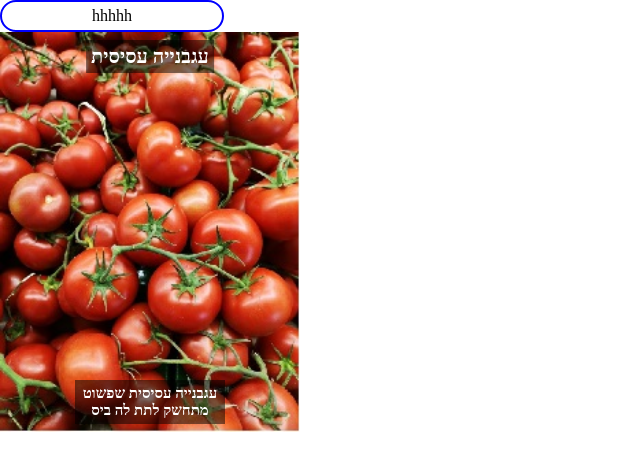
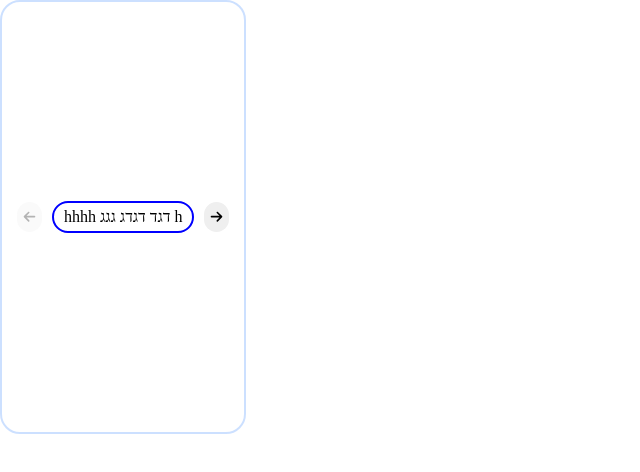
Before and after one commit to hadar888/Reeco-Hadar-Shoshan-Senior-FE-Task-V2, a React app: page / in a window 1280 px wide. Shown: the top 472 px of the page, without its empty margins (0-640 px from the left). Built offline with nearby package versions, Linux system fonts and the light colour scheme.

Commit message:
adding basic carousel

```diff
--- a/src/components/App.tsx
+++ b/src/components/App.tsx
@@ -1,11 +1,13 @@
 import React from "react";
 import Chip from "./Chip";
 import ItemCard from "./ItemCard";
+import Carousel from "./Carousel";
 
 const App = () => {
     return (
         <>
-            <Chip text={"hhhhh"} color={"blue"} width={200} />
+            <Carousel step={20}>
+                <Chip text={"hhhh דגד דגדג גגג h"} color={"blue"} />
                 <ItemCard
                     name={"עגבנייה עסיסית"}
                     description={"עגבנייה עסיסית שפשוט מתחשק לתת לה ביס"}
@@ -13,6 +15,7 @@ const App = () => {
                     width={300}
                     height={400}
                 />
+            </Carousel>
         </>
     )
 }
--- /dev/null
+++ b/src/components/Carousel.tsx
@@ -0,0 +1,134 @@
+import React, { useEffect, useMemo, useRef, useState } from "react";
+import { FaArrowRight, FaArrowLeft } from "react-icons/fa6";
+import styled from "styled-components";
+import { v4 as uuidv4 } from 'uuid';
+
+interface CarouselContainerProps {
+    $width: number;
+}
+
+const gapSize = 10;
+const CarouselContainer = styled.div<CarouselContainerProps>(({ $width }) => ({
+    display: 'flex',
+    flexDirection: 'row',
+    alignItems: 'center',
+    padding: '15px',
+    border: 'solid 2px #0064ff33',
+    justifyContent: 'space-around',
+    borderRadius: '20px',
+    width: `${$width}px`,
+    gap: `${gapSize}px`,
+}));
+
+const directionButtonWidth = 25;
+const DirectionButton = styled.button(() => ({
+    borderRadius: '15px',
+    border: 'none',
+    width: `${directionButtonWidth}px`,
+    height: '30px',
+    display: 'flex',
+    justifyContent: 'center',
+    alignItems: 'center',
+    '&:not(:disabled)': {
+        cursor: 'pointer',
+    }
+}));
+
+const CarouselContent = styled.div(() => ({
+    display: 'flex',
+    alignItems: 'center',
+    flexDirection: 'row',
+    gap: '5px',
+    // overflow: "hidden",
+    overflowX: 'scroll',
+}));
+
+interface CarouselProps {
+    children: React.ReactNode[];
+    step: number;
+}
+
+const Carousel = (props: CarouselProps) => {
+    const { children, step } = props;
+
+    if (step <= 0) {
+        throw new Error("The value must be a positive number.");
+    }
+
+    const [scrollPosition, setScrollPosition] = useState<number>(0);
+    const [containerWidth, setContainerWidth] = useState<number>(0);
+    const containerRef = useRef<HTMLDivElement | null>(null);
+    const firstItemRef = useRef<HTMLDivElement | null>(null);
+
+    useEffect(() => {
+        if (!firstItemRef.current) return;
+
+        const contentSize = firstItemRef.current.clientWidth;
+        const wrapperSize = (directionButtonWidth * 2) + (gapSize * 2)
+        setContainerWidth(contentSize + wrapperSize);
+    }, []);
+
+    const isPrevDisabled = useMemo(() => {
+        return scrollPosition <= 0;
+    }, [scrollPosition]);
+
+    const isNextDisabled = useMemo(() => {
+        if (!containerRef.current) return;
+
+        return scrollPosition >= containerRef.current.scrollWidth - containerRef.current.clientWidth;
+    }, [scrollPosition]);
+
+    const handleScroll = (direction: "prev" | "next") => {
+        if (!containerRef.current) return;
+
+        const isPrev = direction === "prev";
+
+        const newScrollPosition = isPrev
+            ? Math.max(scrollPosition - step, 0)
+            : Math.min(scrollPosition + step, containerRef.current.scrollWidth - containerRef.current.clientWidth);
+
+        containerRef.current.scrollTo({
+            left: newScrollPosition,
+            behavior: "smooth"
+        });
+        setScrollPosition(newScrollPosition);
+    }
+
+    const handlePrev = () => {
+        handleScroll("prev");
+    }
+
+    const handleNext = () => {
+        handleScroll("next")
+    }
+
+    return (
+        <CarouselContainer $width={containerWidth}>
+            <DirectionButton
+                disabled={isPrevDisabled}
+                onClick={handlePrev}
+            >
+                <FaArrowLeft />
+            </DirectionButton>
+            <CarouselContent ref={containerRef}>
+                {
+                    children.map((item, index) => {
+                        return (
+                            <div key={uuidv4()} ref={index === 0 ? firstItemRef : null}>
+                                {item}
+                            </div>
+                        )
+                    })
+                }
+            </CarouselContent>
+            <DirectionButton
+                disabled={isNextDisabled}
+                onClick={handleNext}
+            >
+                {<FaArrowRight />}
+            </DirectionButton>
+        </CarouselContainer>
+    )
+}
+
+export default Carousel;
--- a/src/components/Chip.tsx
+++ b/src/components/Chip.tsx
@@ -3,30 +3,26 @@ import styled from "styled-components";
 
 interface ChipContainerProps {
     $color: string;
-    $width: number;
 }
 
-const ChipContainer = styled.div<ChipContainerProps>(({$color, $width}) => ({
+const ChipContainer = styled.div<ChipContainerProps>(({$color}) => ({
     borderRadius: '20px',
     padding: '5px 10px',
     border: `solid 2px ${$color}`,
     textAlign: 'center',
     whiteSpace: 'nowrap',
-    width: `${$width}px`
-
 }));
 
 interface ChipProps {
     text: string;
     color: string;
-    width: number;
 }
 
 const Chip = (props: ChipProps) => {
-    const {text, color, width} = props;
+    const {text, color} = props;
 
     return(
-        <ChipContainer $color={color} $width={width}>
+        <ChipContainer $color={color}>
             {text}
         </ChipContainer>
     )
```
Lines whose indentation alone changed are shown as unchanged.
